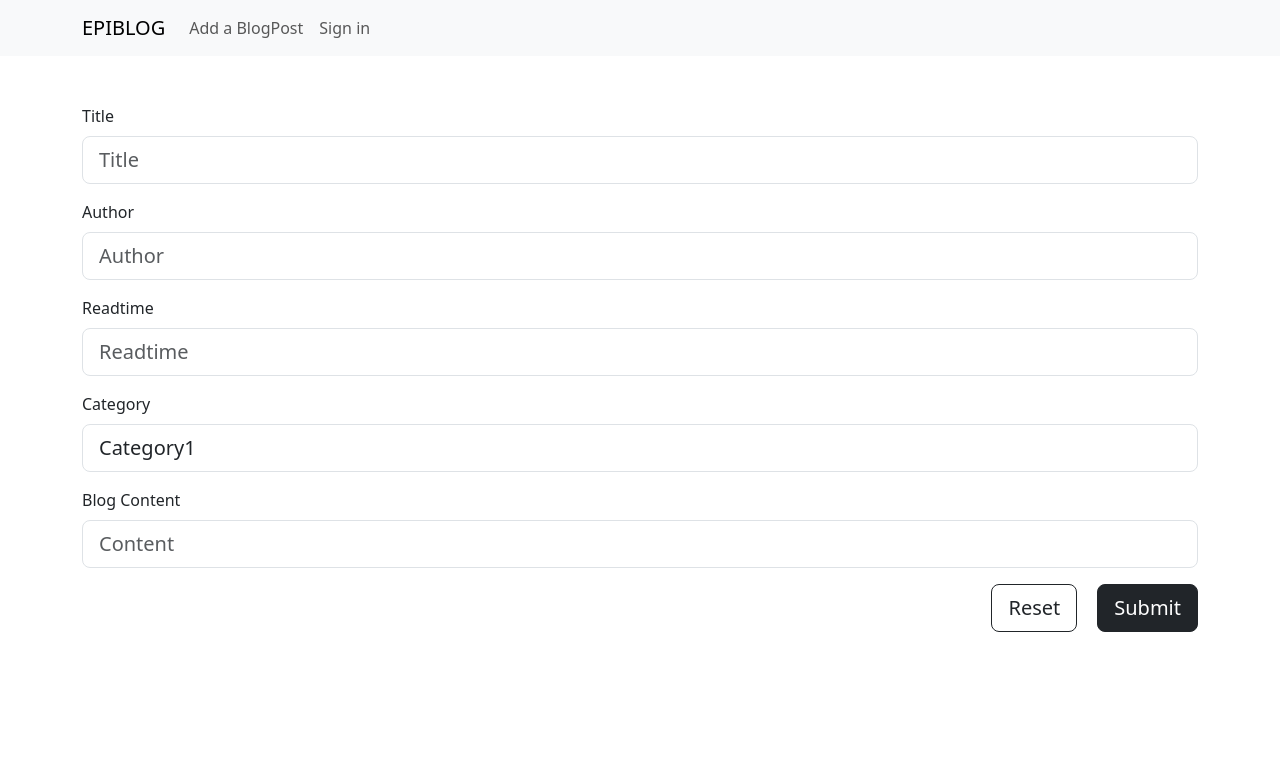
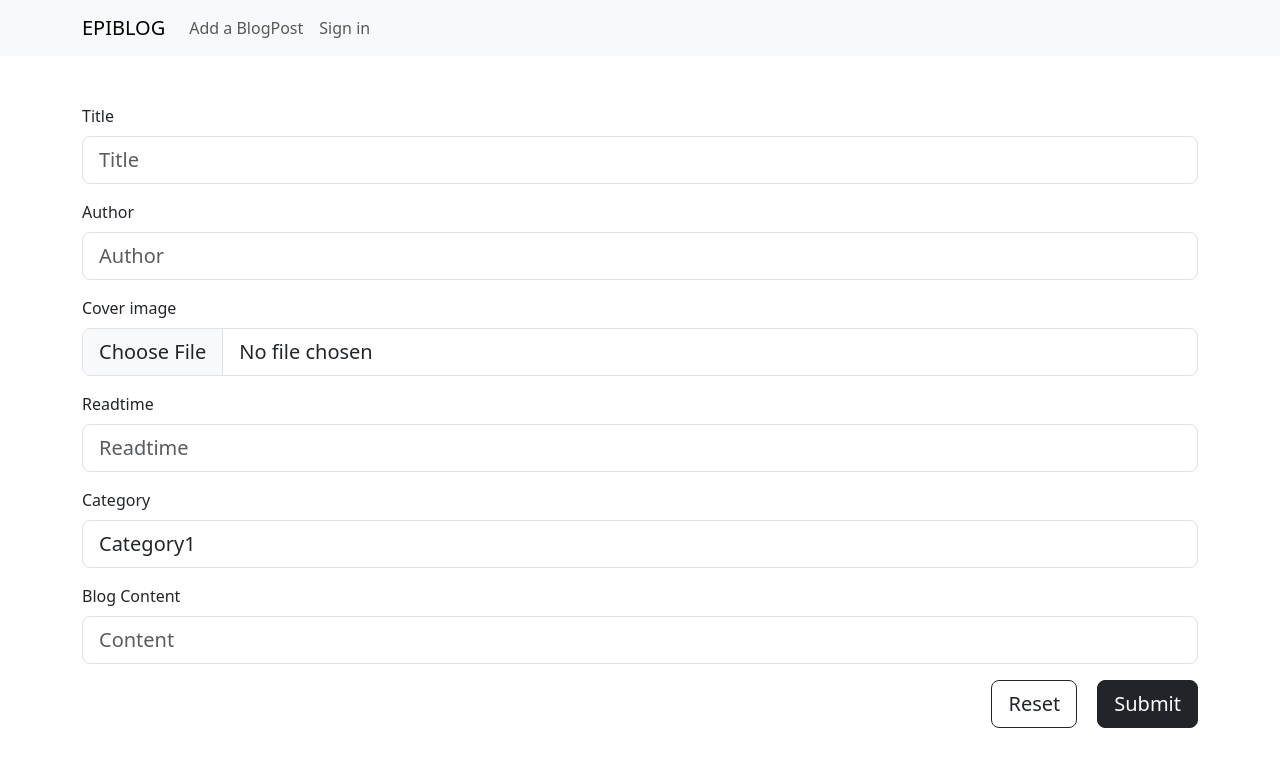
Before and after one commit to g00Emanuele/fe, a React (Create React App) app: page /newblog in a window 1280 px wide. Shown: the top 766 px of the page. Built offline with nearby package versions, Linux system fonts and the light colour scheme.

Commit message:
commit pre-autenticazione

```diff
--- a/src/components/blogs/MyBlog.jsx
+++ b/src/components/blogs/MyBlog.jsx
@@ -10,6 +10,7 @@ export default function MyBlog({
   author,
   cover,
   content,
+  handleModal
 }) {
   return (
     <Col className="col-3 g-3">
@@ -17,11 +18,13 @@ export default function MyBlog({
         <Card.Img variant="top" src={cover} height={200} />
         <Card.Body>
           <Card.Title>{title}</Card.Title>
-          <div dangerouslySetInnerHTML={{ __html: content }}/>
+          <Card.Text>{content}</Card.Text>
           <Card.Text>{category}</Card.Text>
           <Card.Text>{author}</Card.Text>
           <Card.Text>{readTime}</Card.Text>
-          <Button variant="primary">Go somewhere</Button>
+          <Button onClick={()=>handleModal} variant="primary">
+            Change cover image
+          </Button>
         </Card.Body>
       </Card>
     </Col>
--- a/src/components/blogs/MyBlogSection.jsx
+++ b/src/components/blogs/MyBlogSection.jsx
@@ -1,6 +1,6 @@
 import React, { useEffect, useState } from "react";
 import MyBlog from "./MyBlog";
-import { Button, Container, Row, Col } from "react-bootstrap";
+import { Button, Container, Row, Col, Modal } from "react-bootstrap";
 import { nanoid } from "nanoid";
 import ResponsivePagination from "react-responsive-pagination";
 import "react-responsive-pagination/themes/classic.css";
@@ -50,7 +50,7 @@ export default function MyBlogSection() {
                   title={post.title}
                   category={post.category}
                   content={post.content}
-                  cover="https://picsum.photos/200/300"
+                  cover={post.cover}
                   readTime={post.readTime.value + " " + post.readTime.unit}
                   author={post.author.name}
                 />
--- a/src/components/form/NewAuthor.jsx
+++ b/src/components/form/NewAuthor.jsx
@@ -5,6 +5,29 @@ import Form from "react-bootstrap/Form";
 
 function NewAuthor() {
   const [formData, setFormData] = useState({});
+  const [file, setFile] = useState(null);
+
+  const onChangeSetFile = (e) => {
+    setFile(e.target.files[0]); // il file si trova sempre a e.target.files[0]
+  };
+
+  const uploadFile = async (avatar) => {
+    const fileData = new FormData();
+    fileData.append("avatar", avatar);
+
+    try {
+      const response = await fetch(
+        "http://localhost:5050/authors/cloudUpload",
+        {
+          method: "POST",
+          body: fileData,
+        }
+      );
+      return await response.json();
+    } catch (error) {
+      console.log(error, "Errore in uploadFile");
+    }
+  };
 
   const handleInputChange = (e) => {
     const { name, value } = e.target;
@@ -21,14 +44,21 @@ function NewAuthor() {
     e.preventDefault();
 
     try {
+      const uploadAvatar = await uploadFile(file);
+      console.log(uploadAvatar);
+
+      const finalBody = {
+        ...formData,
+        avatar: uploadAvatar.avatar,
+      };
       const response = await fetch("http://localhost:5050/authors/create", {
         headers: {
           "Content-Type": "application/json",
         },
         method: "POST",
-        body: JSON.stringify(formData),
+        body: JSON.stringify(finalBody),
       });
-      return response;
+      return await response.json();
     } catch (error) {
       console.log(e);
     }
@@ -36,7 +66,11 @@ function NewAuthor() {
 
   return (
     <Container>
-      <Form onSubmit={handleSubmit} className="mt-5">
+      <Form
+        encType="multipart/form-data"
+        onSubmit={handleSubmit}
+        className="mt-5"
+      >
         <Form.Group className="mb-3">
           <Form.Label>Name</Form.Label>
           <Form.Control onChange={handleInputChange} name="name" type="text" />
@@ -50,7 +84,15 @@ function NewAuthor() {
             type="text"
           />
         </Form.Group>
-
+        <Form.Group controlId="blog-form" className="mt-3">
+          <Form.Label>Avatar</Form.Label>
+          <Form.Control
+            name="avatar"
+            onChange={onChangeSetFile}
+            size="lg"
+            type="file"
+          />
+        </Form.Group>
         <Form.Group className="mb-3" controlId="formBasicEmail">
           <Form.Label>Email address</Form.Label>
           <Form.Control
@@ -73,15 +115,6 @@ function NewAuthor() {
           />
         </Form.Group>
 
-        <Form.Group className="mb-3">
-          <Form.Label>Avatar</Form.Label>
-          <Form.Control
-            onChange={handleInputChange}
-            name="avatar"
-            type="text"
-          />
-        </Form.Group>
-
         <Button variant="primary" type="submit">
           Submit
         </Button>
--- a/src/components/form/NewBlogPost.jsx
+++ b/src/components/form/NewBlogPost.jsx
@@ -1,11 +1,30 @@
 import React, { useEffect, useRef, useState } from "react";
-import { Button, Container, Form } from "react-bootstrap";
-import axios from 'axios'
-
+import { Button, Container, Form, Modal } from "react-bootstrap";
+import axios from "axios";
 
 const NewBlogPost = () => {
+  const [formData, setFormData] = useState({});
+  const [file, setFile] = useState(null);
+  console.log(file);
 
-  const [formData, setFormData] = useState({});
+  const onChangeSetFile = (e) => {
+    setFile(e.target.files[0]); // il file si trova sempre a e.target.files[0]
+  };
+
+  const uploadFile = async (cover) => {
+    const fileData = new FormData();
+    fileData.append("cover", cover);
+
+    try {
+      const response = await fetch("http://localhost:5050/posts/cloudUpload", {
+        method: "POST",
+        body: fileData,
+      });
+      return await response.json();
+    } catch (error) {
+      console.log(error, "Errore in uploadFile");
+    }
+  };
 
   const handleInputChange = (e) => {
     const { name, value } = e.target;
@@ -20,31 +39,39 @@ const NewBlogPost = () => {
 
   const handleSubmit = async (e) => {
     e.preventDefault();
+    formData.readTime = { value: Number(formData.readTime) };
 
-    formData.readTime = { value: parseInt(formData.readTime) };
+    if (file) {
+      try {
+        const uploadCover = await uploadFile(file);
+        console.log(uploadCover);
 
-    try {
+        const finalBody = {
+          ...formData,
+          cover: uploadCover.cover,
+        };
         const response = await fetch("http://localhost:5050/posts/create", {
           headers: {
             "Content-Type": "application/json",
           },
           method: "POST",
-        body: JSON.stringify(formData),
+          body: JSON.stringify(finalBody),
         });
-      return response;
+        return await response.json();
       } catch (error) {
-      console.log(e);
+        if (error) console.log(error);
       }
-
+    }
   };
-
-
-
-
 
   return (
     <Container>
-      <Form className="mt-5" onSubmit={handleSubmit}>
+
+      <Form
+        encType="multipart/form-data"
+        className="mt-5"
+        onSubmit={handleSubmit}
+      >
         <Form.Group controlId="blog-form" className="mt-3">
           <Form.Label>Title</Form.Label>
           <Form.Control
@@ -61,6 +88,15 @@ const NewBlogPost = () => {
             onChange={handleInputChange}
             size="lg"
             placeholder="Author"
+          />
+        </Form.Group>
+        <Form.Group controlId="blog-form" className="mt-3">
+          <Form.Label>Cover image</Form.Label>
+          <Form.Control
+            name="cover"
+            onChange={onChangeSetFile}
+            size="lg"
+            type="file"
           />
         </Form.Group>
         <Form.Group controlId="blog-form" className="mt-3">
```
Lines whose indentation alone changed are shown as unchanged.
